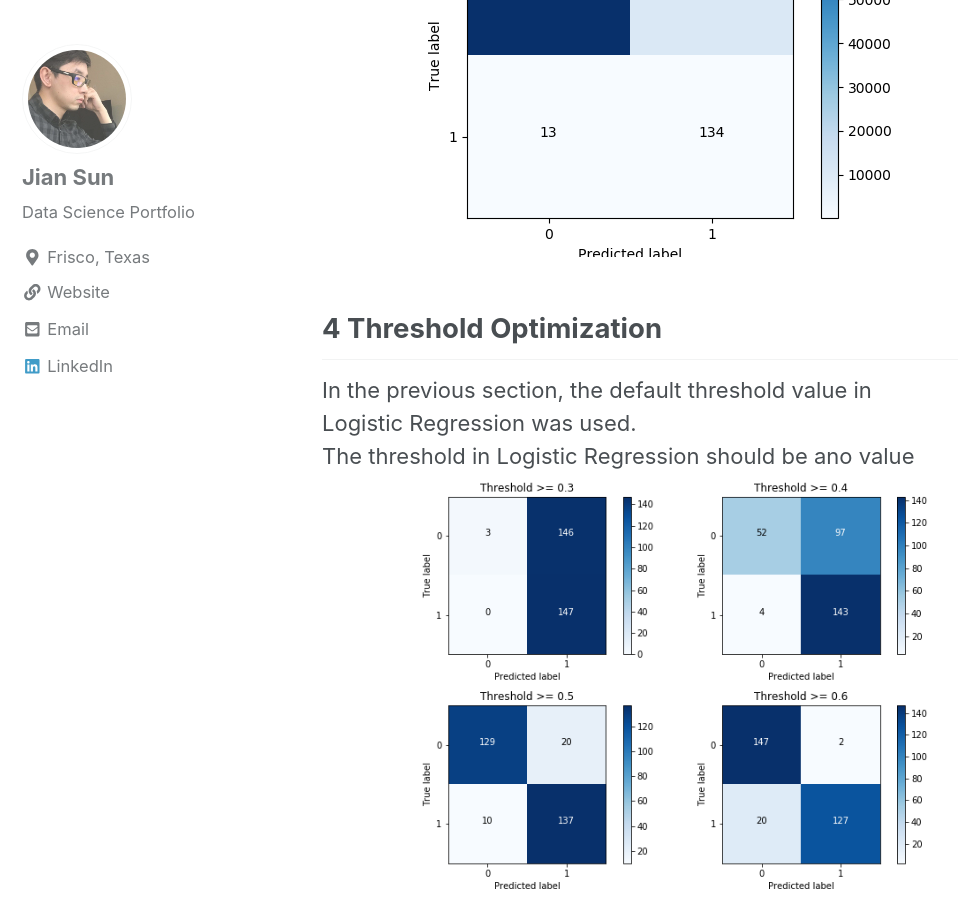
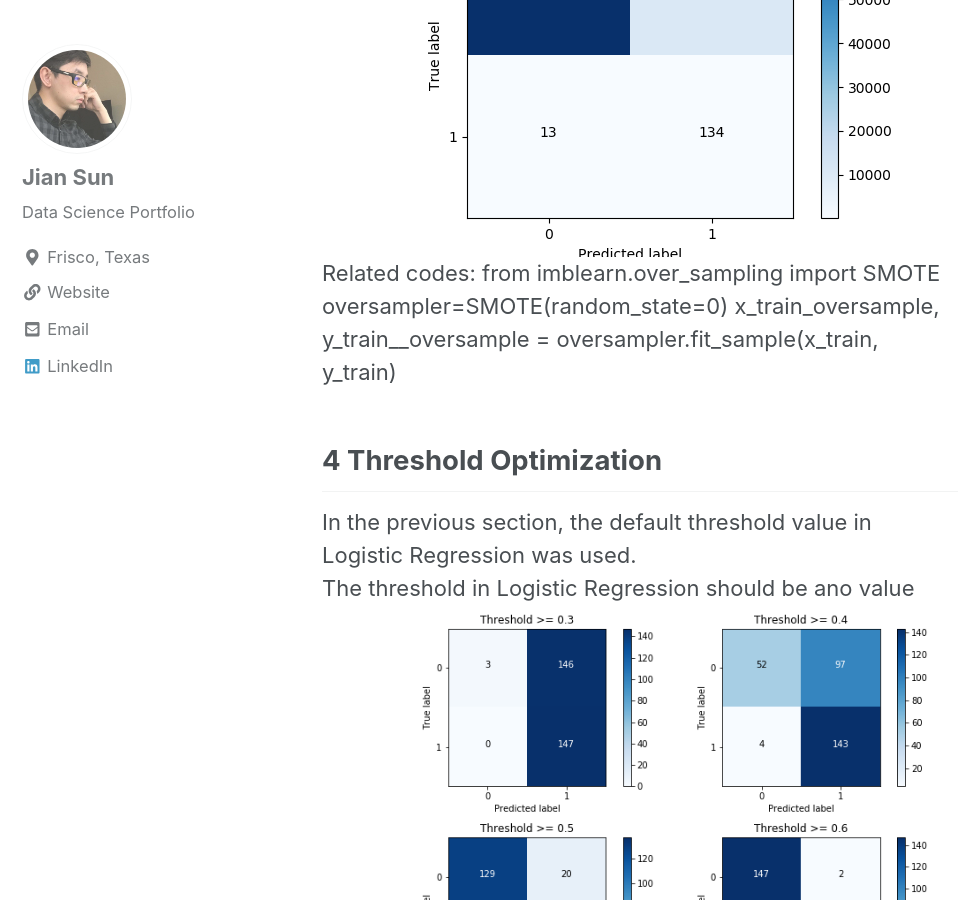
Before and after one commit to jianv/jianv.github.io, a Jekyll site: the page built from _posts/2016-01-28-ml-creditcard.md, in a window 1280 px wide and 900 px high, scrolled down 3774 px. Shown: the whole window, without its empty margins (0-980 px from the left). Built offline with Jekyll 4.4.1, drawn with Linux system fonts in a browser that asks for light colours; nearby versions of some CDN libraries.

Commit message:
Update 2016-01-28-ml-creditcard.md

```diff
--- a/_posts/2016-01-28-ml-creditcard.md
+++ b/_posts/2016-01-28-ml-creditcard.md
@@ -27,6 +27,10 @@ To improve the results, the undersampling method was present to the raw dataset
 ### 3.3 Oversampling Dataset
 Even though undersampling method improve the recall significantly, the value of negative True is pretty large. Hence, the oversampling method is introdueced to the rawdataset.
 <img src="{{ site.url }}{{ site.baseurl }}/images/ml_creditcard/2_3.png" alt="linearly separable data">
+Related codes:
+    from imblearn.over_sampling import SMOTE
+    oversampler=SMOTE(random_state=0)
+    x_train_oversample, y_train__oversample = oversampler.fit_sample(x_train, y_train)
 
 ## 4 Threshold Optimization
 In the previous section, the default threshold value in Logistic Regression was used.
```
